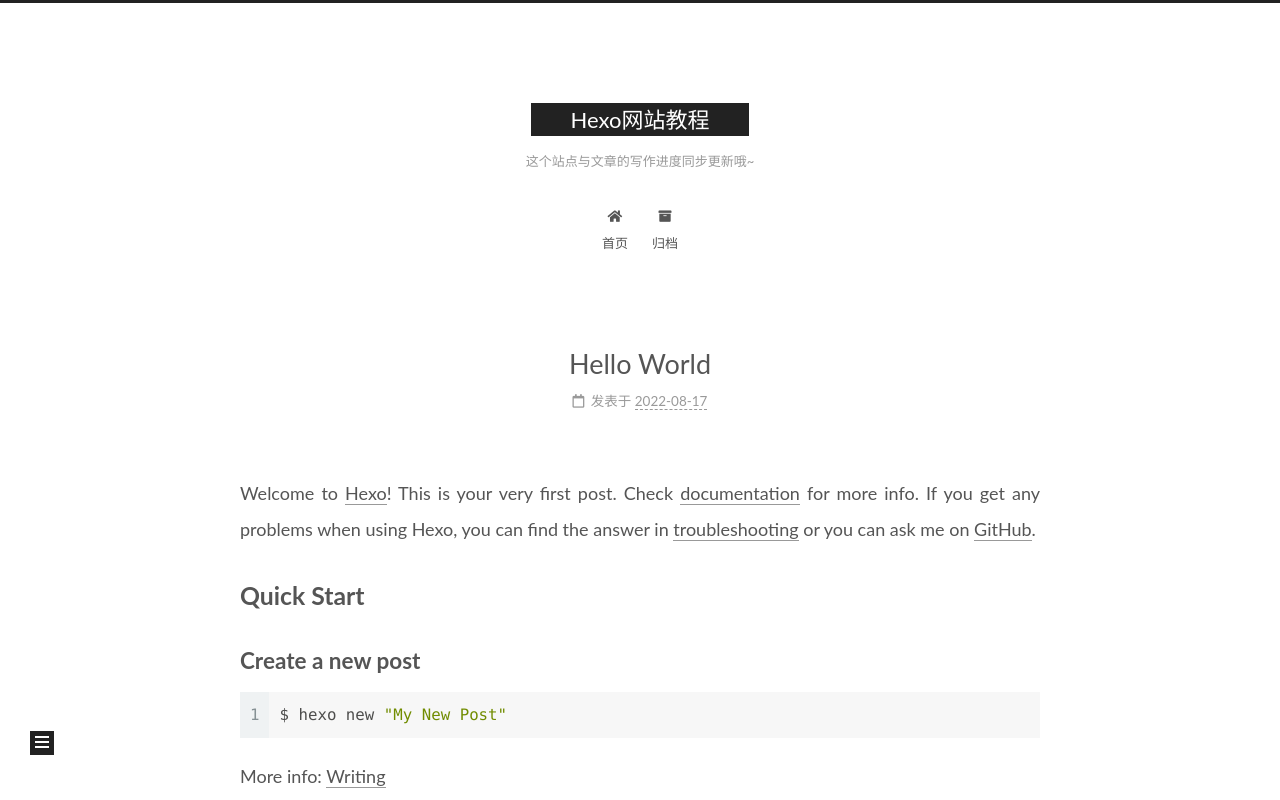
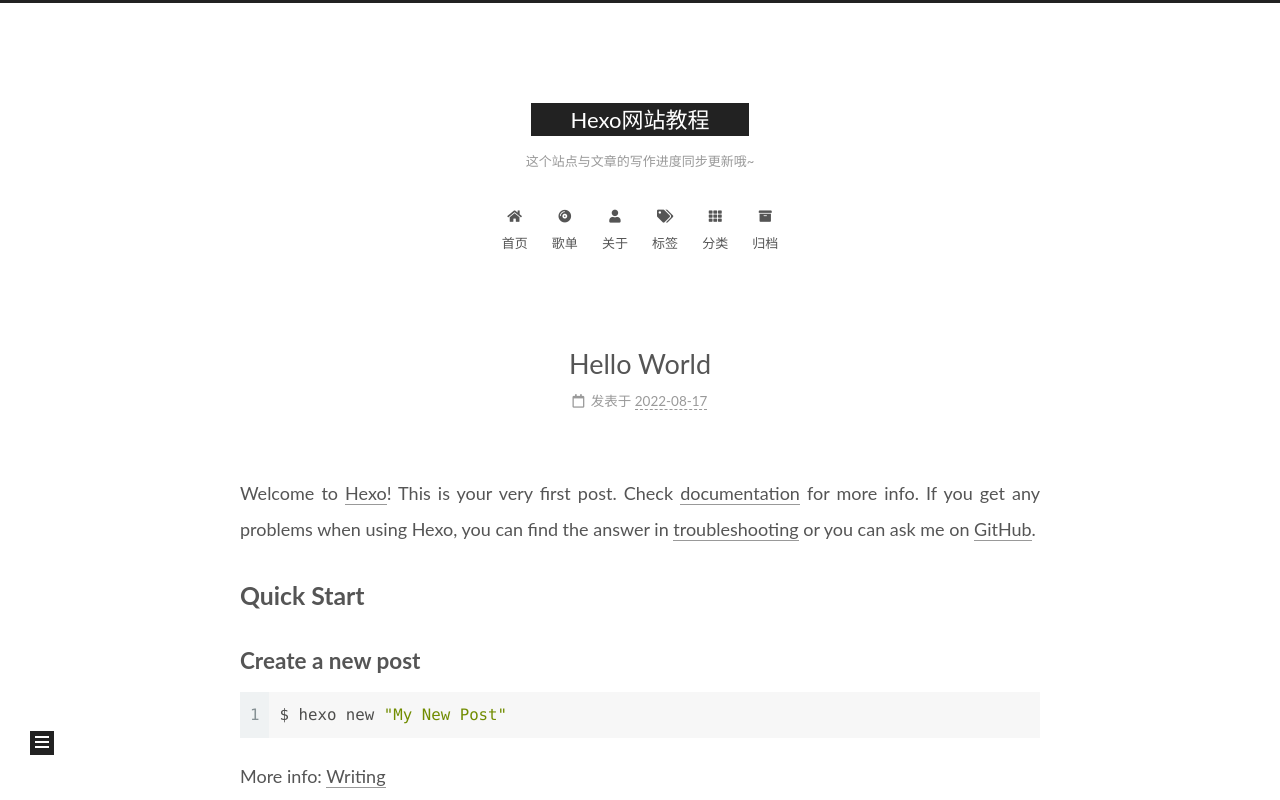
Before and after one commit to Guleixibian2009/hexo-website-tutorial, a plain HTML site: page index.html in a window 1280 px wide. Shown: the top 800 px of the page. Drawn offline with Linux system fonts and the light colour scheme.

Commit message:
Site updated: 2022-08-19 21:11:43

```diff
--- a/index.html
+++ b/index.html
@@ -117,6 +117,26 @@
     <a href="/hexo-website-tutorial/" rel="section"><i class="fa fa-home fa-fw"></i>首页</a>
 
   </li>
+        <li class="menu-item menu-item-album">
+
+    <a href="/hexo-website-tutorial/album/" rel="section"><i class="fas fa-compact-disc fa-fw"></i>歌单</a>
+
+  </li>
+        <li class="menu-item menu-item-about">
+
+    <a href="/hexo-website-tutorial/about/" rel="section"><i class="fa fa-user fa-fw"></i>关于</a>
+
+  </li>
+        <li class="menu-item menu-item-tags">
+
+    <a href="/hexo-website-tutorial/tags/" rel="section"><i class="fa fa-tags fa-fw"></i>标签</a>
+
+  </li>
+        <li class="menu-item menu-item-categories">
+
+    <a href="/hexo-website-tutorial/categories/" rel="section"><i class="fa fa-th fa-fw"></i>分类</a>
+
+  </li>
         <li class="menu-item menu-item-archives">
 
     <a href="/hexo-website-tutorial/archives/" rel="section"><i class="fa fa-archive fa-fw"></i>归档</a>
@@ -152,7 +172,7 @@
     <link itemprop="mainEntityOfPage" href="https://guleixibian2009.github.io/hexo-website-tutorial/2022/08/17/hello-world/">
 
     <span hidden itemprop="author" itemscope itemtype="http://schema.org/Person">
-      <meta itemprop="image" content="/hexo-website-tutorial/images/avatar.gif">
+      <meta itemprop="image" content="/hexo-website-tutorial/images/logo.svg">
       <meta itemprop="name" content="Hexo-Website-Tutorial">
       <meta itemprop="description" content="一个测试网站，用于保证文章的正确性。">
     </span>
@@ -273,6 +293,8 @@
 
       <div class="site-overview-wrap sidebar-panel">
         <div class="site-author motion-element" itemprop="author" itemscope itemtype="http://schema.org/Person">
+    <img class="site-author-image" itemprop="image" alt="Hexo-Website-Tutorial"
+      src="/hexo-website-tutorial/images/logo.svg">
   <p class="site-author-name" itemprop="name">Hexo-Website-Tutorial</p>
   <div class="site-description" itemprop="description">一个测试网站，用于保证文章的正确性。</div>
 </div>
```
Also changed, not shown: 2022/08/17/hello-world/index.html (+23 -1 lines), archives/2022/08/index.html (+22 -0 lines), archives/2022/index.html (+22 -0 lines), archives/index.html (+22 -0 lines).
